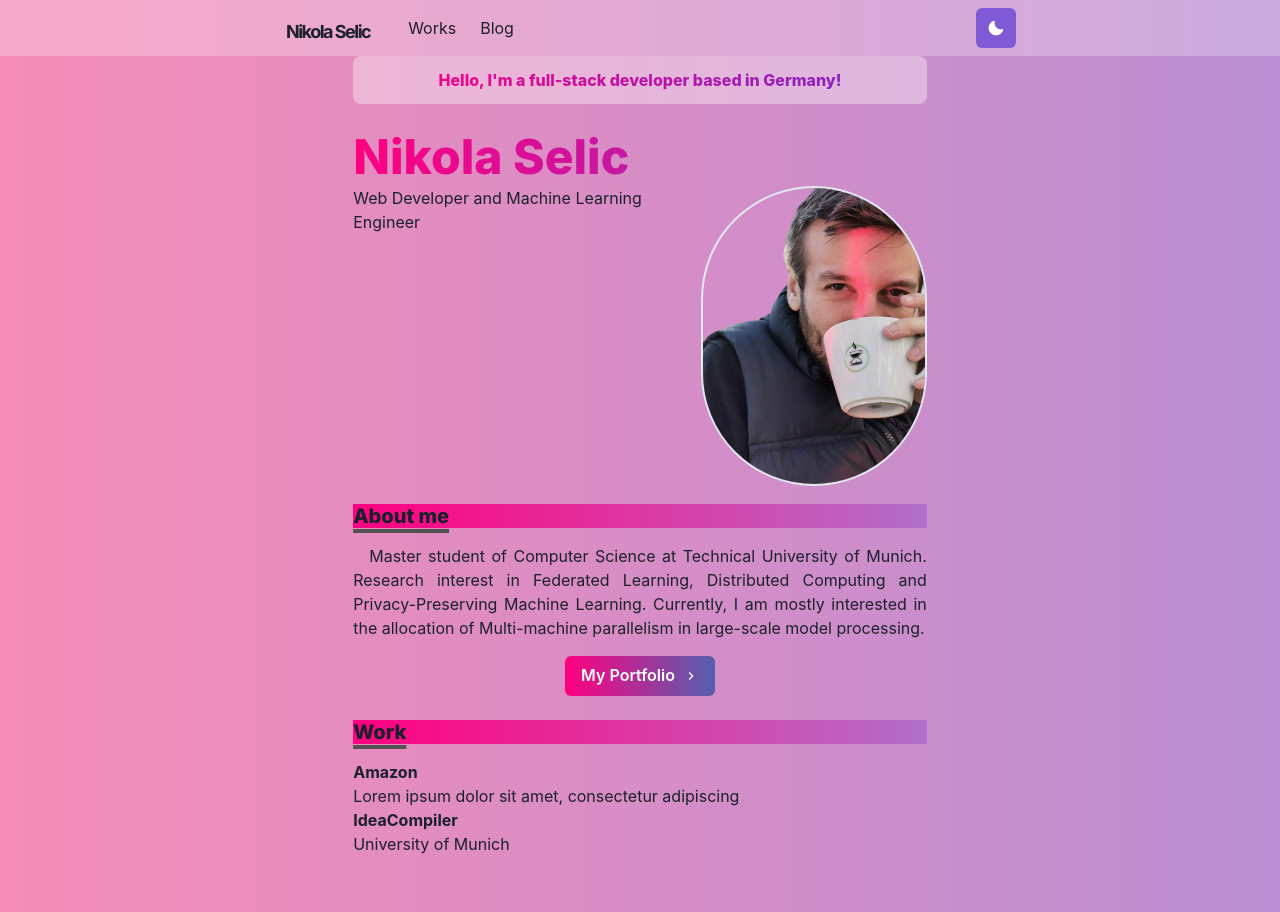
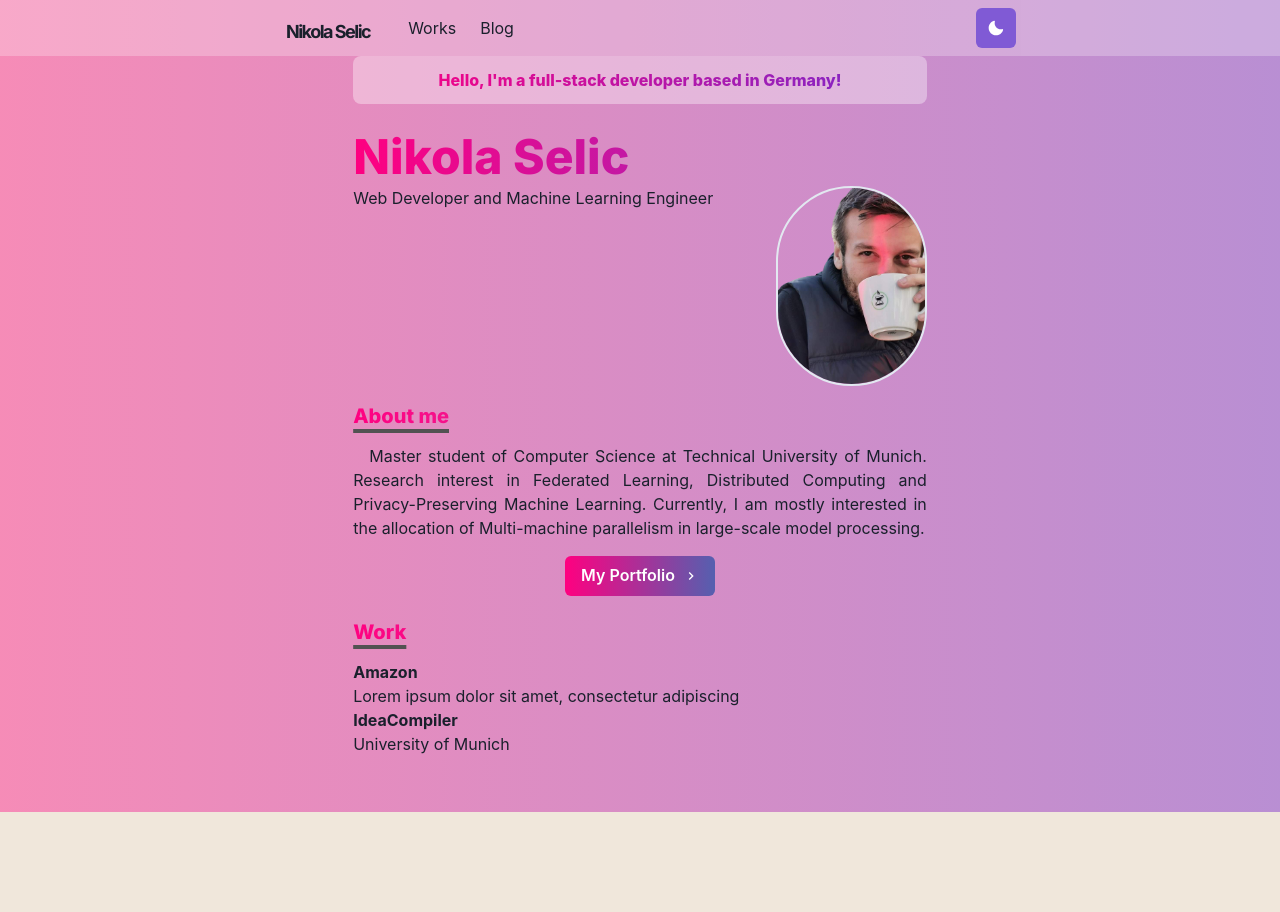
Before and after one commit to Selich/homepage, a Next.js app: page / in a window 1280 px wide. After the commit the page ends 812 px from the top, so only its background shows below. Built offline with nearby package versions, Linux system fonts and the light colour scheme.

Commit message:
feat: 🎸 change headers

```diff
--- a/pages/index.jsx
+++ b/pages/index.jsx
@@ -64,9 +64,8 @@ const Page = () => {
           >
             <Image
               borderWidth={2}
-              zIndex={-100}
-              maxWidth="300p"
-              maxHeight="300px"
+              maxWidth="200px"
+              maxHeight="200px"
               borderRadius="full"
               borderColor="linear(to-l, #7928cae8, #ff0080)"
               borderStyle="solid"
@@ -82,6 +81,7 @@ const Page = () => {
             as="h3"
             variant="section-title"
             bgGradient="linear(to-l, #7928ca4e, #FF0080)"
+            bgClip="text"
             fontWeight="extrabold"
           >
             About me
@@ -115,6 +115,7 @@ const Page = () => {
         <Section delay={0.2}>
           <Heading
             bgGradient="linear(to-l, #7928ca4e, #FF0080)"
+            bgClip="text"
             fontWeight="extrabold"
             as="h3"
             variant="section-title"
```
